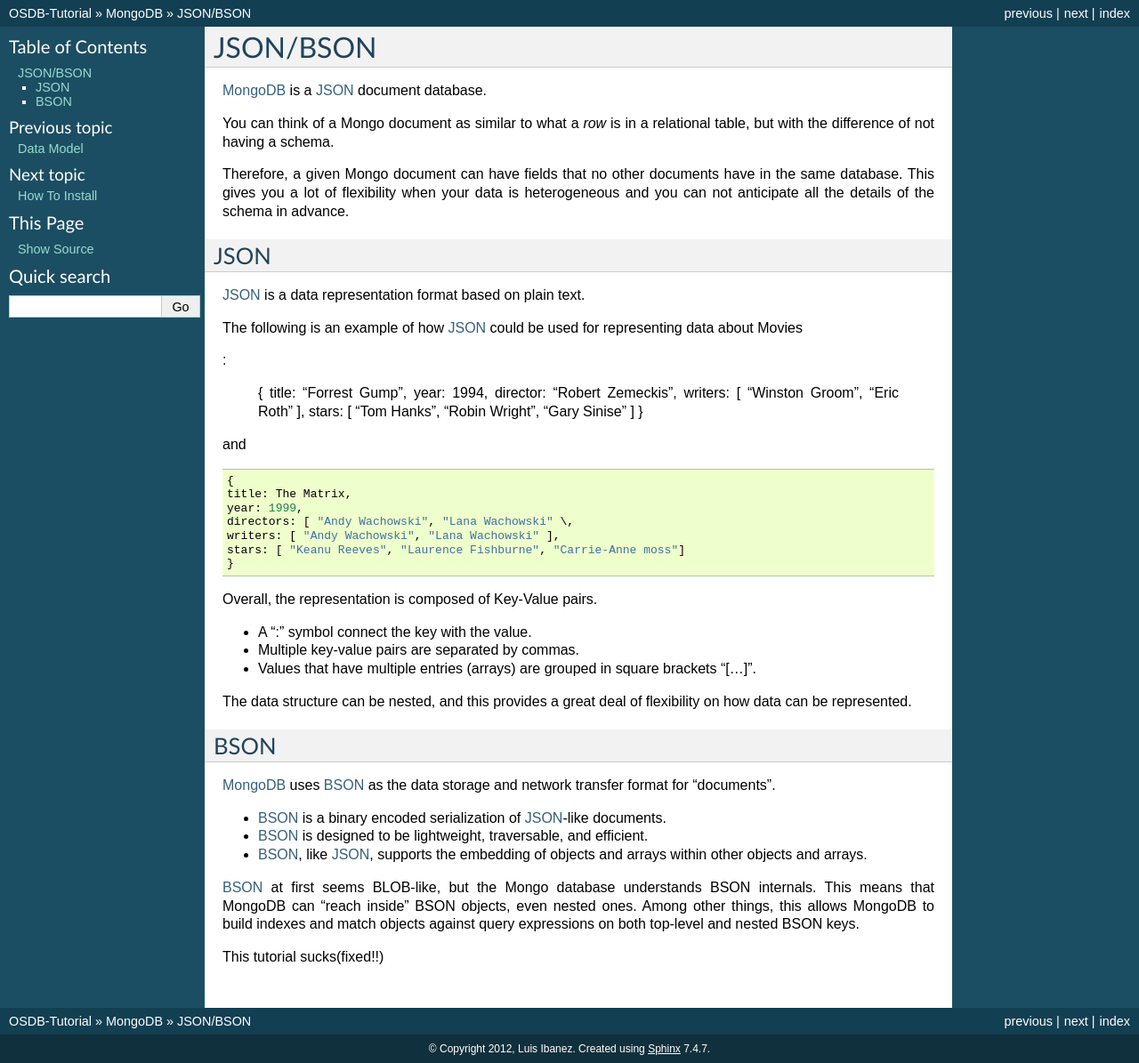
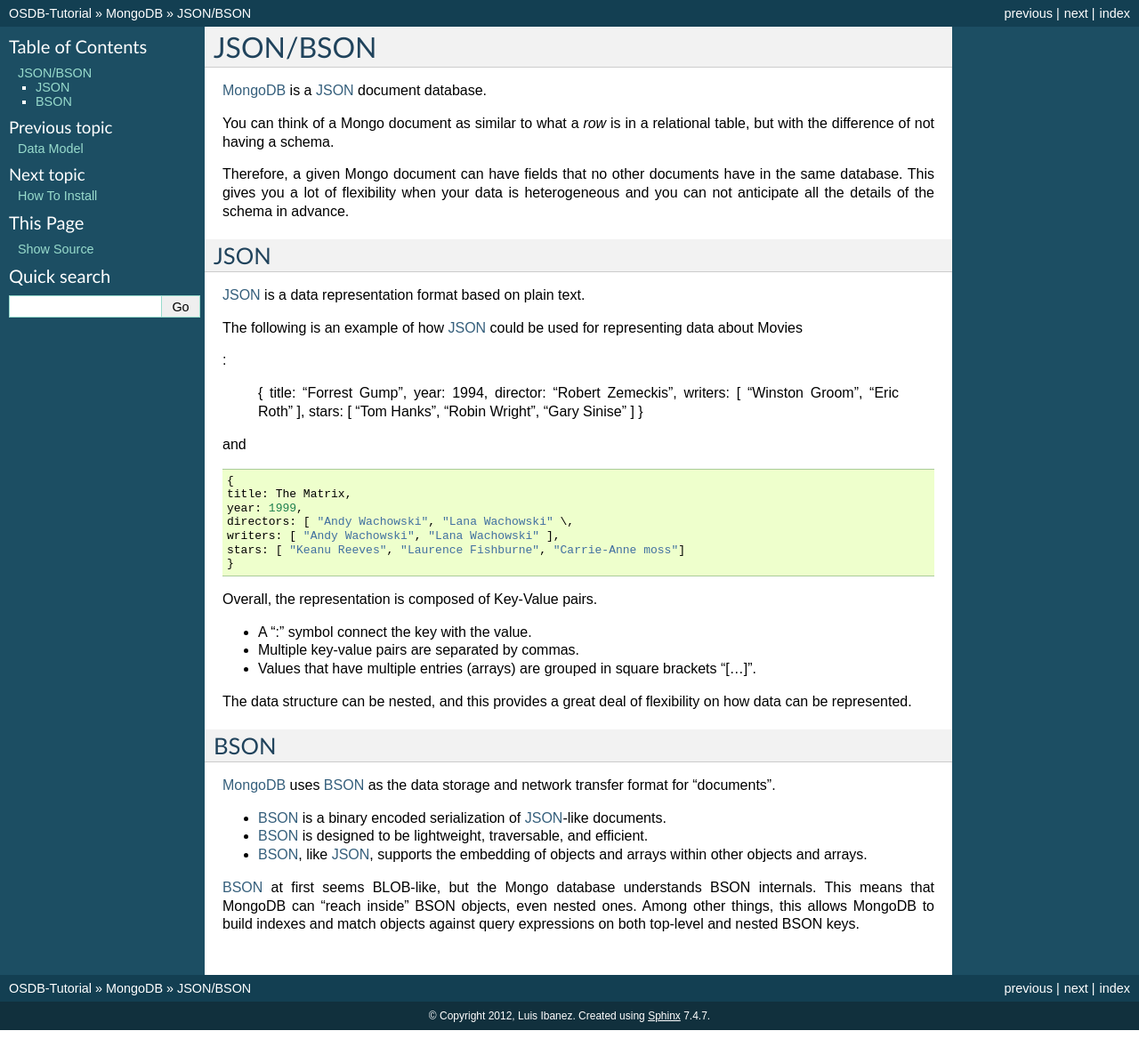
Before and after one commit to luisibanez/open-source-databases-tutorial, a Sphinx documentation site: the page built from source/MongoDB/JSON.rst, in a window 1280 px wide. Shown: the whole page at 89% size. Built offline with Sphinx 7.4.7, drawn with Linux system fonts in a browser that asks for light colours; after the commit the page ends 1158 px from its top, so only the background shows below that.

Commit message:
Update source/MongoDB/JSON.rst

```diff
--- a/source/MongoDB/JSON.rst
+++ b/source/MongoDB/JSON.rst
@@ -70,5 +70,3 @@ BSON
 .. _MongoDB: http://www.mongodb.org/
 
 ::
-
-This tutorial sucks(fixed!!)
```
